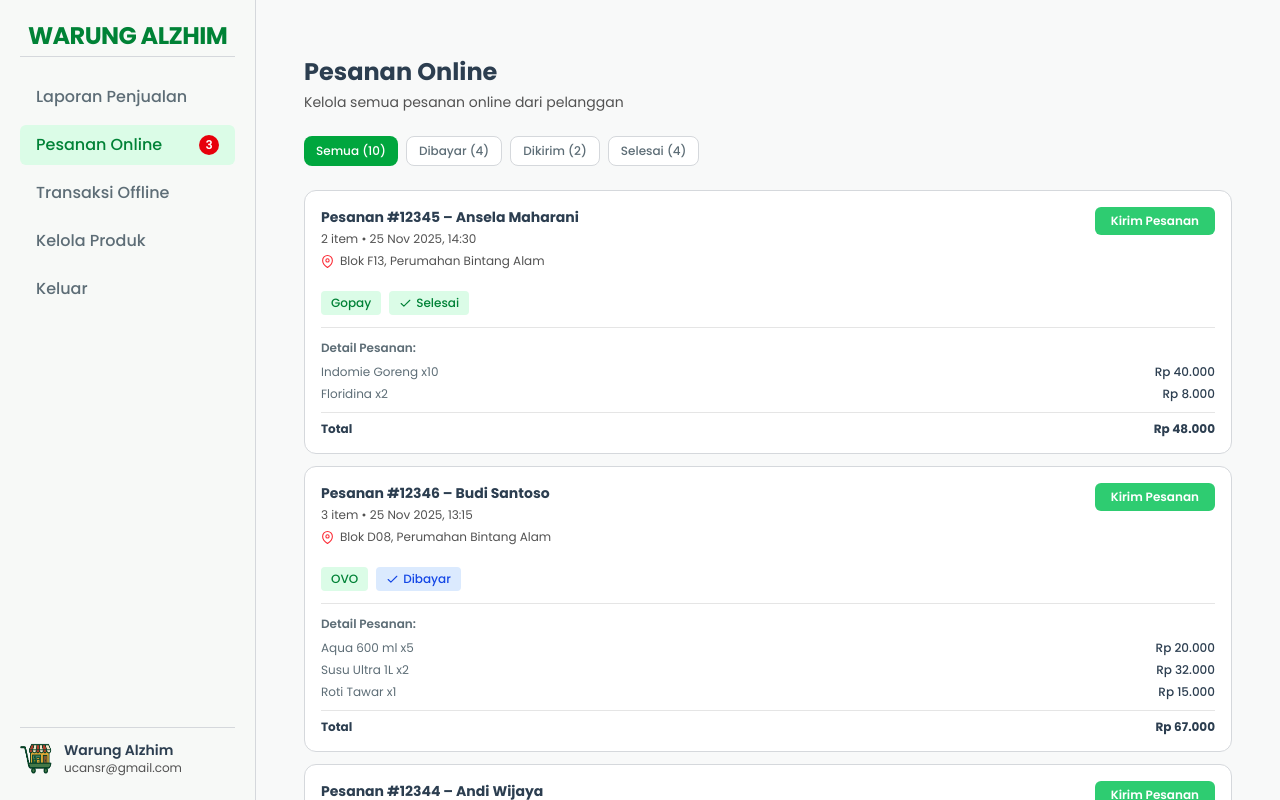
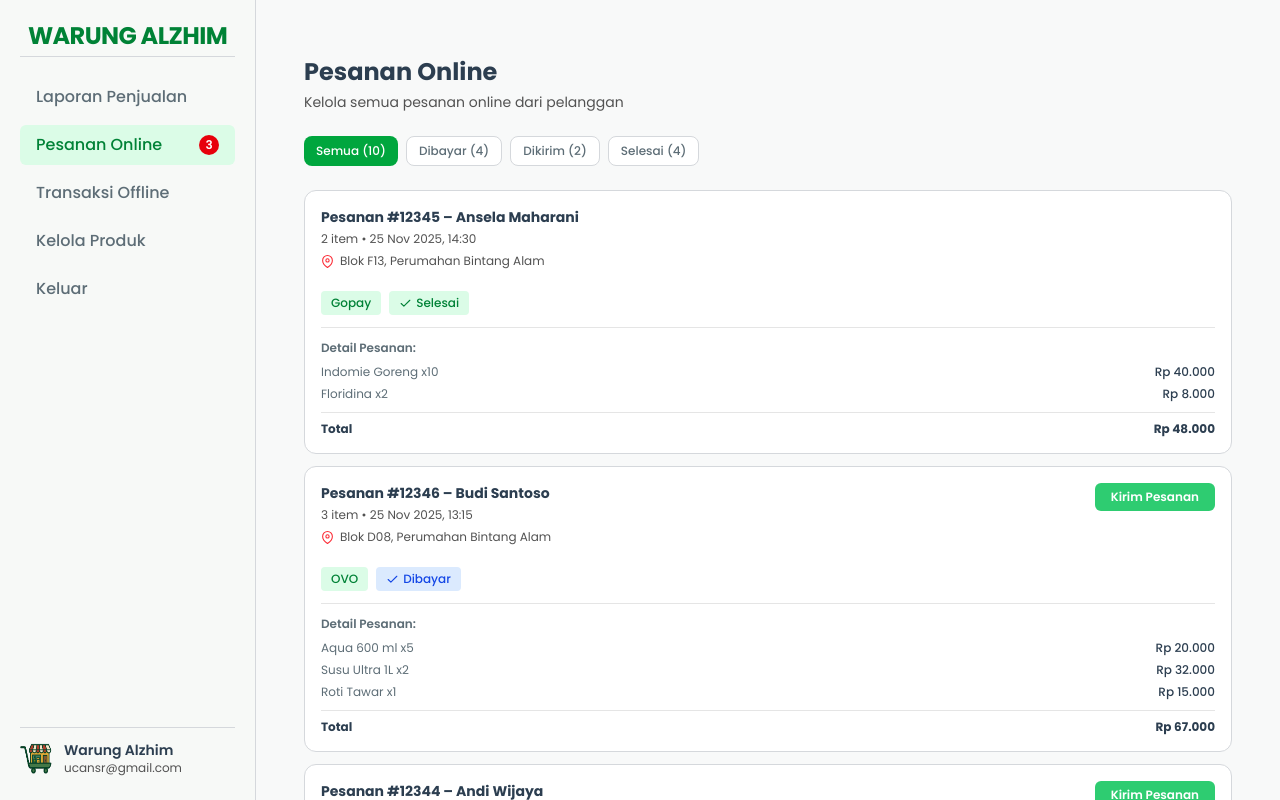
Before and after one commit to alfiameilaniputri/frontend-warung-alzhim, a React (Vite) app: page /seller/order-online in a window 1280 px wide. Shown: the top 800 px of the page. Built offline with nearby package versions, Linux system fonts and the light colour scheme.

Commit message:
Tambah logika ada button kirim pesanan hanya untuk status === dibayar

```diff
--- a/src/pages/seller/OderOnlinePage.jsx
+++ b/src/pages/seller/OderOnlinePage.jsx
@@ -277,6 +277,9 @@ export default function OrderOnlinePage() {
                     <span className="wrap-break-words">{pesanan.alamat}</span>
                   </div>
                 </div>
+
+                {/* Button HANYA muncul kalau status Dibayar */}
+                {pesanan.status === "Dibayar" && (
                   <Button
                     variant="primary"
                     size="sm"
@@ -284,6 +287,7 @@ export default function OrderOnlinePage() {
                   >
                     Kirim Pesanan
                   </Button>
+                )}
               </div>
 
               {/* Payment & Status */}
```
Lines whose indentation alone changed are shown as unchanged.
